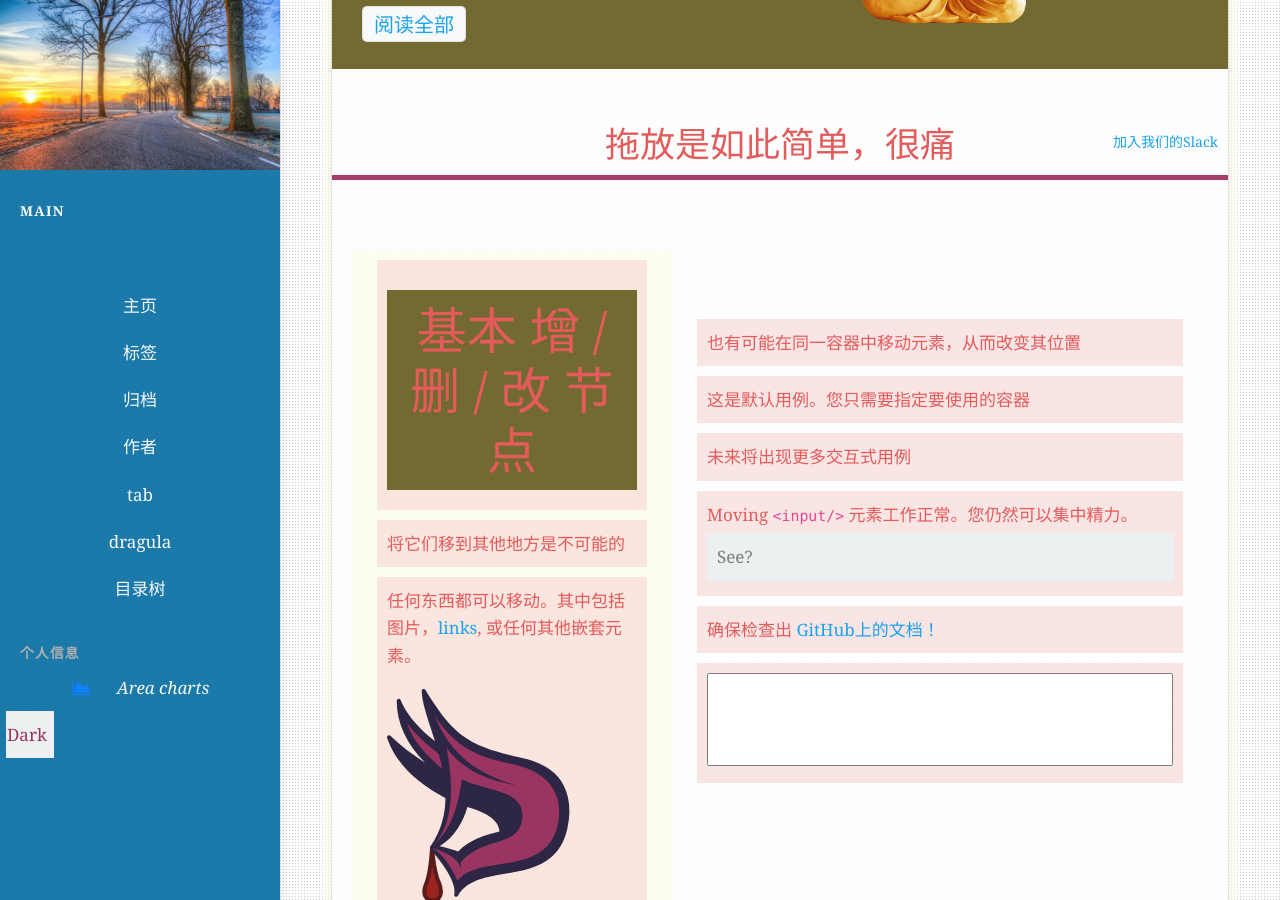
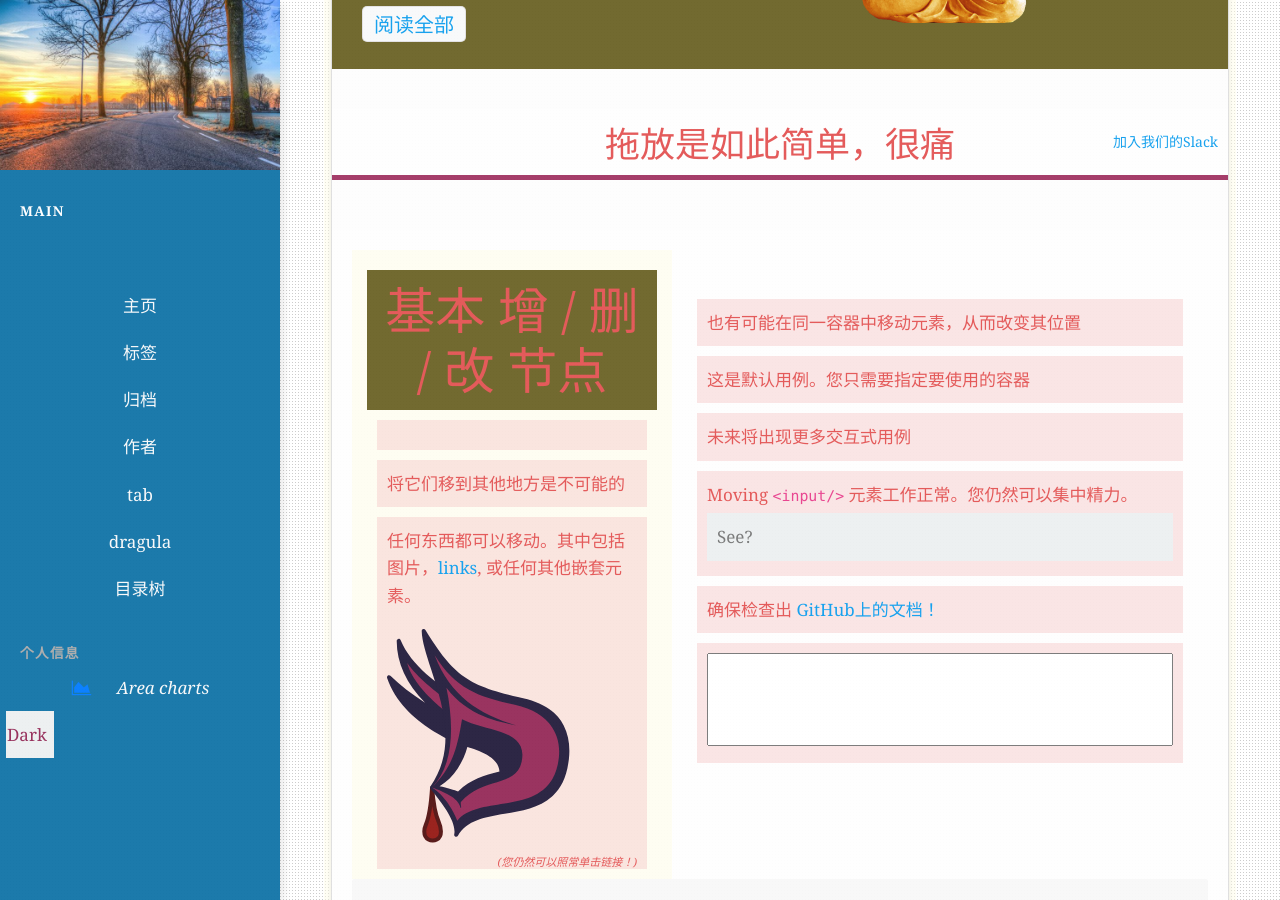
Before and after one commit to nengwuzhi/nengwuzhi.github.ioce, a Jekyll site: the page built from pages/dragula.html, in a window 1280 px wide and 900 px high, scrolled down 395 px. Built offline with Jekyll 4.4.1, drawn with Linux system fonts in a browser that asks for light colours; nearby versions of some CDN libraries.

Commit message:
Update dragula.html

```diff
--- a/pages/dragula.html
+++ b/pages/dragula.html
@@ -42,7 +42,7 @@
     <label for="hy"在这两个容器之间移动东西。请注意如何将这些东西插入鼠标指针附近？好东西。</label>
     <div class="wrapper">
       <div id="left-defaults" class="container">
-        <div>{% include zTree.html %}</div>
+        {% include zTree.html %}
         <div>将它们移到其他地方是不可能的</div>
         <div>任何东西都可以移动。其中包括图片，<a href="https://github.com/bevacqua/dragula">links</a>, 或任何其他嵌套元素。
         <div class="image-thing"><img src="/img/resources/icon.svg" onerror="this.src=&quot;resources/icon.png&quot;" alt="dragula"></div><sub>(您仍然可以照常单击链接！)</sub>
```
